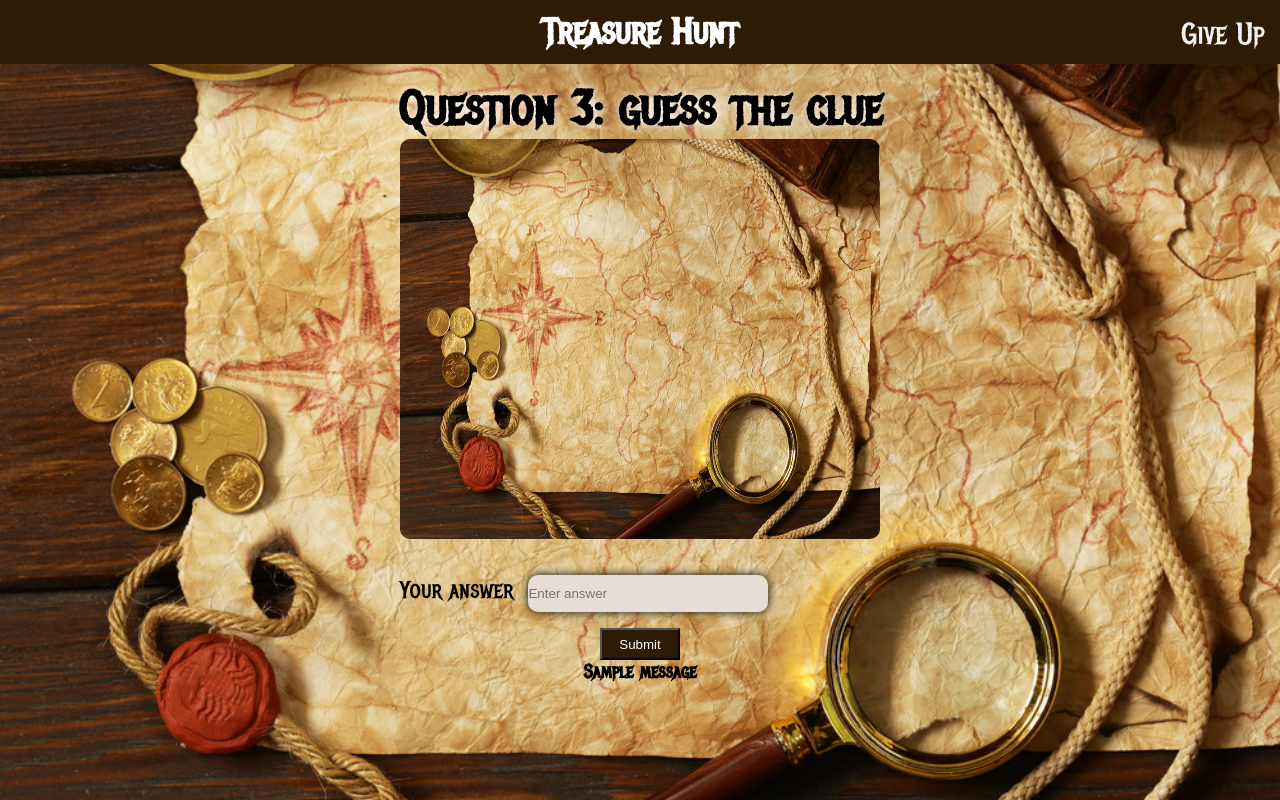
After one commit to SambhramMathad13/thunt_u, a Django app: page /question3/1 in a window 1280 px wide. The commit adds this page. Run offline with Django 4.2, Linux system fonts and the light colour scheme; a user stored in the database is signed in; tables that the repository leaves empty hold one stand-in row (values such as "Sample post"); one stand-in notice (Sample message) is shown.

Commit message:
created multiple pages of html

```diff
--- /dev/null
+++ b/members/templates/question3.html
@@ -0,0 +1,55 @@
+<!DOCTYPE html>
+<html lang="en">
+<head>
+    <meta charset="UTF-8">
+    <meta name="viewport" content="width=device-width, initial-scale=1.0">
+    {% load static  %}
+    <title>Questions</title>
+    <link rel="stylesheet" href="{% static '/style_question.css' %}">
+</head>
+<body>
+    <div class="nav-bar">
+        <nav>
+            <a href="{% url 'logout' %}" id="logout">
+                Give Up
+            </a>
+        </nav>
+        <h1 class="title">Treasure Hunt</h1>
+    </div>
+
+    <div class="modal" id="exit-modal">
+        <p>Sure you want to give up?</p>
+        <button id="yes" class="yes">Yes</button>
+        <button id="no" class="no">No</button>
+            <header class="container">
+              <div class="heading">
+                AURA 2K24
+            </header>
+            <br>
+    </div>
+
+    <div class="question">
+        <h2 class=question_title>Question 3: guess the clue</h2>
+        <form method="post" action="/question3/{request.user}">
+            {% csrf_token %}
+            <div class="form_group">
+                <img src="{% static 'login_bg.jpg' %}" alt="image" height="350px" width="400px" class="img"> <br>
+                <label for="answerInput">Your answer</label>
+                <input type="text" id="answerInput" class="input_box" name="answer" aria-describedby="emailHelp" placeholder="Enter answer">
+            </div>
+           <div class="submit_div"> <button type="submit" class="submit_btn">Submit</button></div>
+           <div class="erro_msg">
+            {% if messages %}
+            {% for message in messages %}
+                {{ message }}
+            {% endfor %}
+        {% endif %}
+        <div/>
+        </form>
+        <br>
+    </div>
+
+    <script src="{% static 'disableContextMenu.js' %}"></script>
+    <script src="script.js"></script> <!-- Assuming this script is for answer validation -->
+</body>
+</html>
--- a/members/urls.py
+++ b/members/urls.py
@@ -6,6 +6,8 @@ urlpatterns = [
     path("home/<str:name>", views.home, name="home"),
     path("question1/<str:name>", views.question1, name="question1"),
     path("question2/<str:name>", views.question2, name="question2"),
+    path("question3/<str:name>", views.question3, name="question3"),
+    path("question4/<str:name>", views.question4, name="question4"),
     path("complete/<str:name>", views.complete, name="complete"),
     path('logout/', views.logout_user, name='logout'),
 ]
--- a/members/views.py
+++ b/members/views.py
@@ -69,12 +69,48 @@ def question2(request,name):
             if answer==correct_answer:
                 correct_answer_list[1]="y"
                 messages.success(request,'Correct answer. You have successfully completed the quiz.')
-                return redirect(f'/complete/{request.user}')
+                return redirect(f'/question3/{request.user}')
             else:
                 messages.success(request,'The answer is incorrect')
                 return render(request,'question2.html')
         else:
             return render(request,'question2.html')
+    else:
+        return redirect('/')
+
+def question3(request,name):
+    global correct_answer_list
+    if request.user.is_authenticated:
+        if request.method=="POST":
+            answer=validate_text(request.POST["answer"])
+            correct_answer="answer3"
+            if answer==correct_answer:
+                correct_answer_list[2]="y"
+                messages.success(request,'Correct answer')
+                return redirect(f'/question4/{request.user}')
+            else:
+                messages.success(request,'The answer is incorrect')
+                return render(request,'question3.html')
+        else:
+            return render(request,'question3.html')
+    else:
+        return redirect('/')
+
+def question4(request,name):
+    global correct_answer_list
+    if request.user.is_authenticated:
+        if request.method=="POST":
+            answer=validate_text(request.POST["answer"])
+            correct_answer="answer4"
+            if answer==correct_answer:
+                correct_answer_list[3]="y"
+                messages.success(request,'Correct answer')
+                return redirect(f'/complete/{request.user}')
+            else:
+                messages.success(request,'The answer is incorrect')
+                return render(request,'question4.html')
+        else:
+            return render(request,'question4.html')
     else:
         return redirect('/')
 
```
Also changed, not shown: members/static/home_bg.css (+6 -9 lines), members/templates/question4.html (added, +55 -0 lines).
